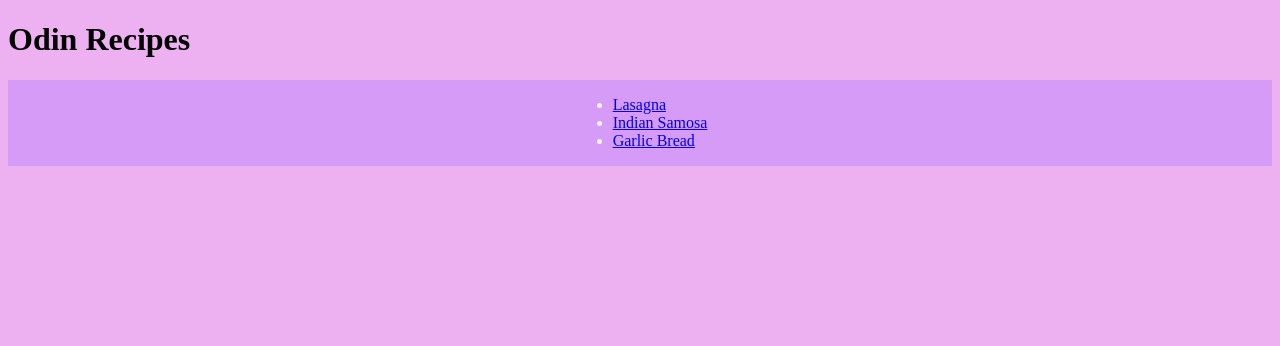
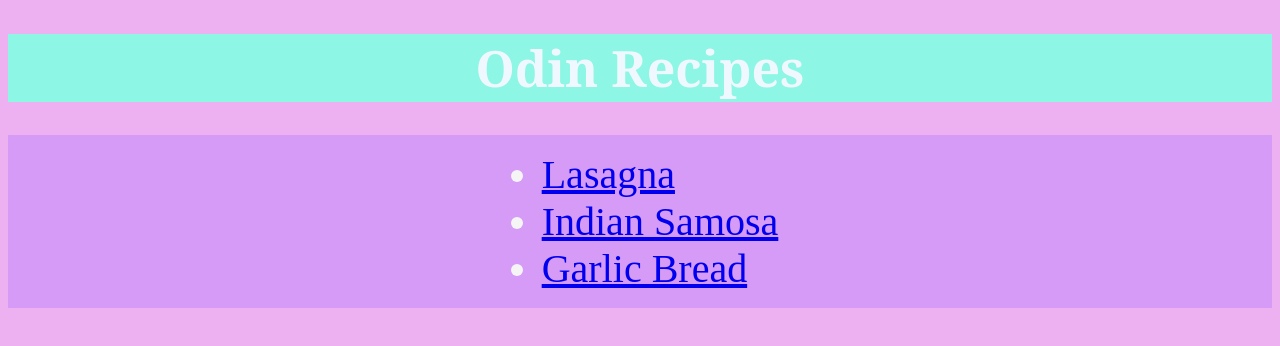
Before and after one commit to bobbysainii/odin-recipes, a plain HTML site: page index.html in a window 1280 px wide. Drawn offline with Linux system fonts and the light colour scheme.

Commit message:
added style to maiin page

```diff
--- a/style.css
+++ b/style.css
@@ -2,7 +2,7 @@ html {
     background-color: #edb1f1;
 
 }
-#name {
+.name {
     text-align: center;
     background-color: #8ef6e4;
     color: aliceblue;
@@ -11,10 +11,12 @@ html {
     font-weight: bold;
 }
 
-div.recipes{
+.recipes{
     text-align: center;
     background-color: #d59bf6;
 }
+
+
 
 ul.myrecipes{
     display: inline-block;
@@ -22,10 +24,9 @@ ul.myrecipes{
     color: whitesmoke;
 }
 
-
-#lasagna,
-#samosa,
-#garlicbread{
+.lasagna,
+.samosa,
+.garlicbread{
     font-size: 40px;
     color: whitesmoke;
 }
```
